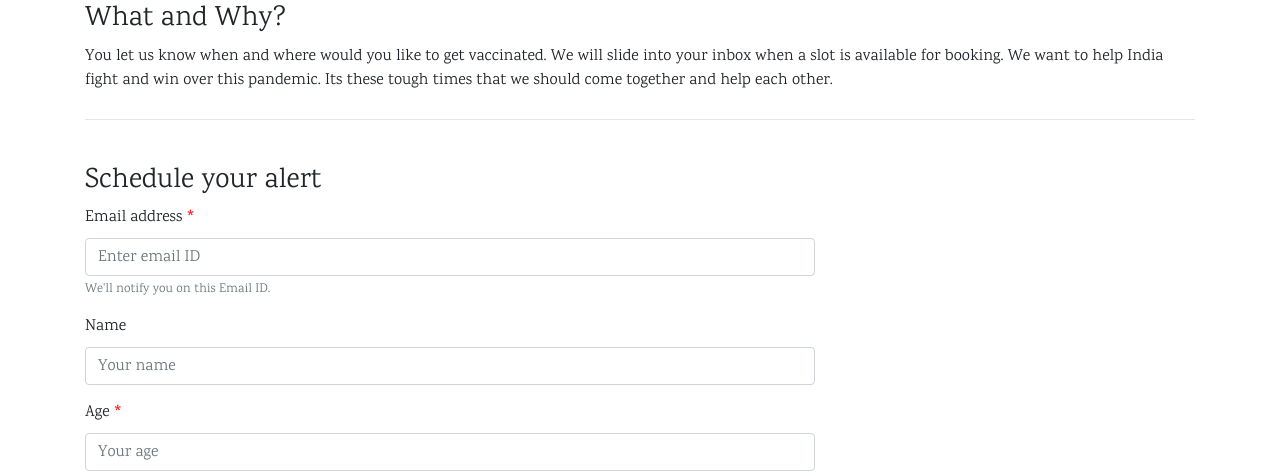
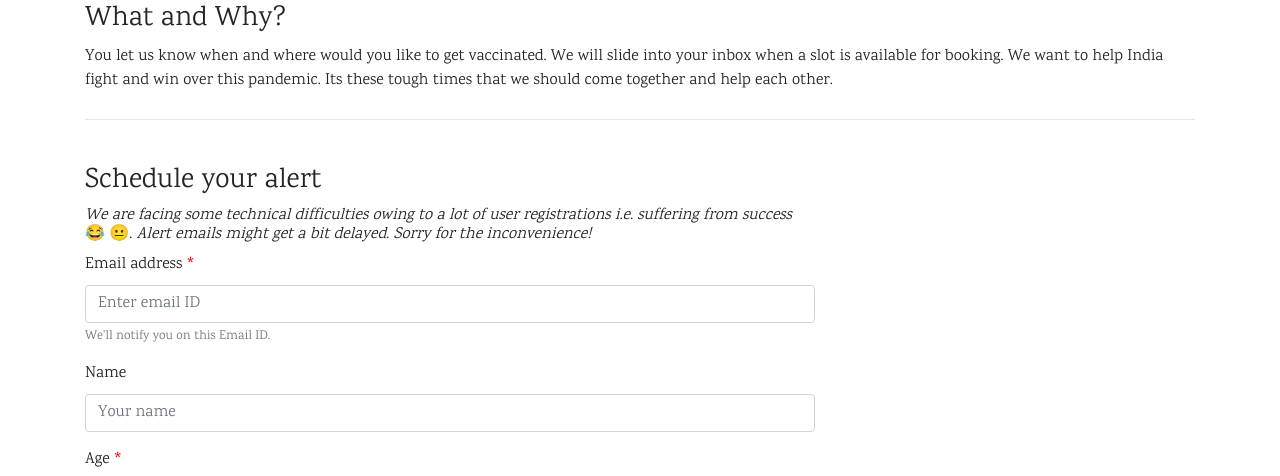
Before and after one commit to return007/bookmycovidshot, a Flask app: page / in a window 1280 px wide. Shown: the part 524-1000 px from the top of the page. Run offline with Flask 2, Linux system fonts and the light colour scheme; some libraries are stand-ins or nearby versions.

Commit message:
Add info to users

```diff
--- a/bookmycovidshot/templates/register.html
+++ b/bookmycovidshot/templates/register.html
@@ -2,6 +2,10 @@
 <div class="row" id="register">
     <div class="col-lg-8">
         <h3>Schedule your alert</h3>
+        <h6>
+            <i>We are facing some technical difficulties owing to a lot of user registrations i.e. suffering from success</i> &#128514; &#128528;.
+            <i>Alert emails might get a bit delayed. Sorry for the inconvenience!</i>
+        </h6>
         <form action="/submit" method="POST">
             <div class="form-group">
                 <label for="email-id">Email address <span class="mandatory-field">*</span></label>
```
